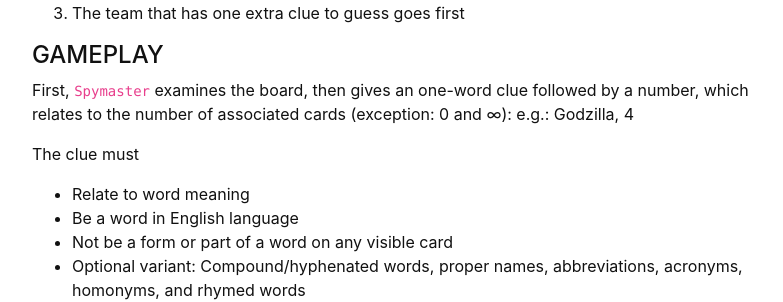
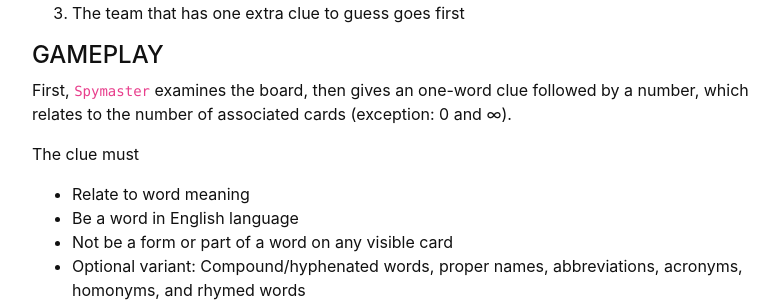
Before and after one commit to hanwendong1/VirtualGaming, a Jekyll site: the page built from content/1-Codenames.md, in a window 1280 px wide and 900 px high, scrolled down 1503 px. Shown: the part 180-482 px from the top of the window, without its empty margins (248-1031 px from the left). Built offline with Jekyll 4.4.1, drawn with Linux system fonts in a browser that asks for light colours.

Commit message:
Update 1-Codenames.md

```diff
--- a/content/1-Codenames.md
+++ b/content/1-Codenames.md
@@ -3,7 +3,8 @@
 nav: true
 ---
 
-{% include figure.html img="Codenames.jpg" alt="Codenames box cover" caption="Give your team clever one-word clues so that they can spot their agents in the field. (Description from BoardGameGeek)" caption="Give your team clever one-word clues so that they can spot their agents in the field. (Description from BoardGameGeek)" width="75%" %}
+{% include figure.html img="Codenames.jpg" alt="Codenames box cover" caption="Give your team clever one-word clues so that they can spot their agents in the field.
+(Description from BoardGameGeek)" width="75%" %}
 
 #### Overview
 <html>
@@ -78,7 +79,7 @@
 3. The team that has one extra clue to guess goes first
 
 #### GAMEPLAY
-First, `Spymaster` examines the board, then gives an one-word clue followed by a number, which relates to the number of associated cards (exception: 0 and ∞): e.g.: Godzilla, 4
+First, `Spymaster` examines the board, then gives an one-word clue followed by a number, which relates to the number of associated cards (exception: 0 and ∞).
 
 The clue must
 - Relate to word meaning
```
